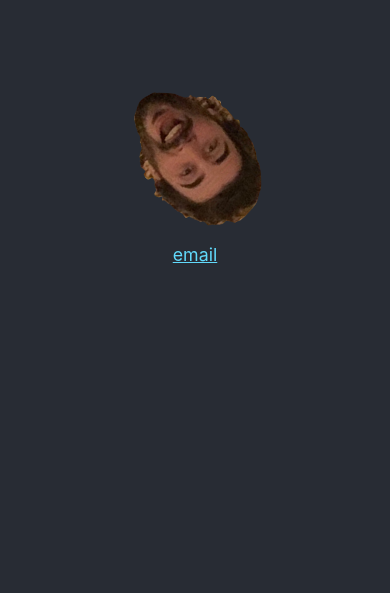
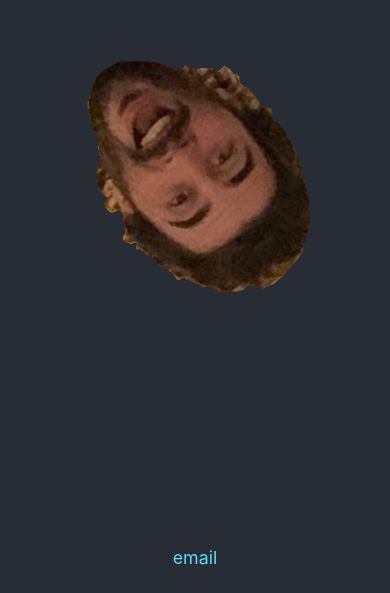
Before and after one commit to Mariano89/portfolio, a React (Create React App) app: page / in a window 390 px wide. Shown: the part 251-844 px from the top of the page. Built offline with nearby package versions, Linux system fonts and the light colour scheme.

Commit message:
Mobile update

```diff
--- a/public/index.html
+++ b/public/index.html
@@ -2,7 +2,7 @@
 <html lang="en">
   <head>
     <meta charset="utf-8" />
-    <link rel="icon" href="%PUBLIC_URL%/favicon.ico" />
+    <link rel="shortcut icon" type="image/x-con" href="/favicon.ico" />
     <meta name="viewport" content="width=device-width, initial-scale=1" />
     <meta name="theme-color" content="#000000" />
     <meta
--- a/src/styles/App.css
+++ b/src/styles/App.css
@@ -25,8 +25,10 @@
 }
 
 .App-link {
+  position: absolute;
+  bottom: 25px;
   color: #61dafb;
-  margin-top: 10px;
+  text-decoration: none;
 }
 
 @keyframes App-logo-spin {
@@ -37,3 +39,9 @@
     transform: rotate(360deg);
   }
 }
+
+@media only screen and (max-width: 600px) {
+  .App-logo {
+    height: 70vmin;
+}
+}
```
Also changed, not shown: 1 other file (tests, documents, lock files or other folders).
